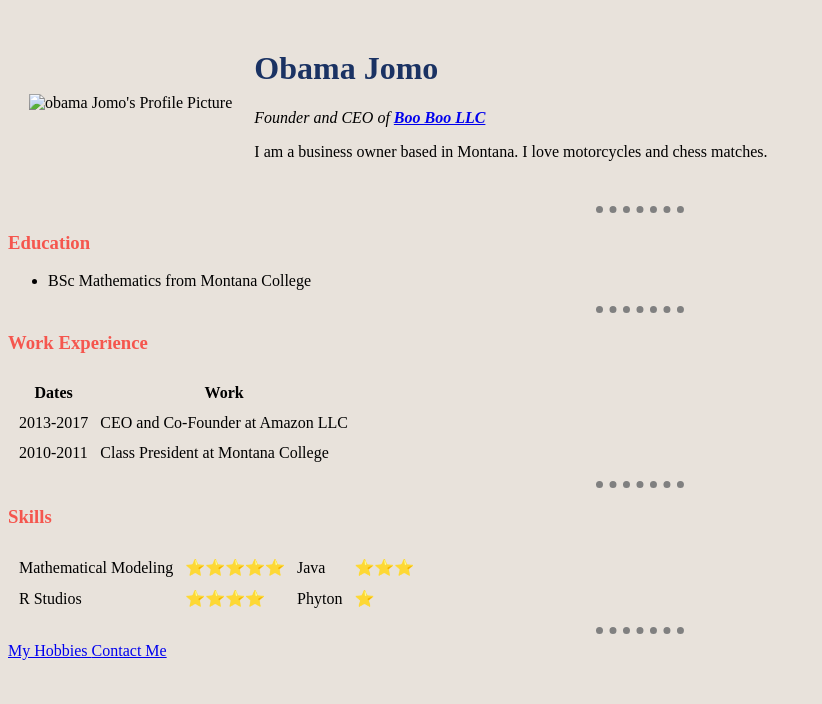
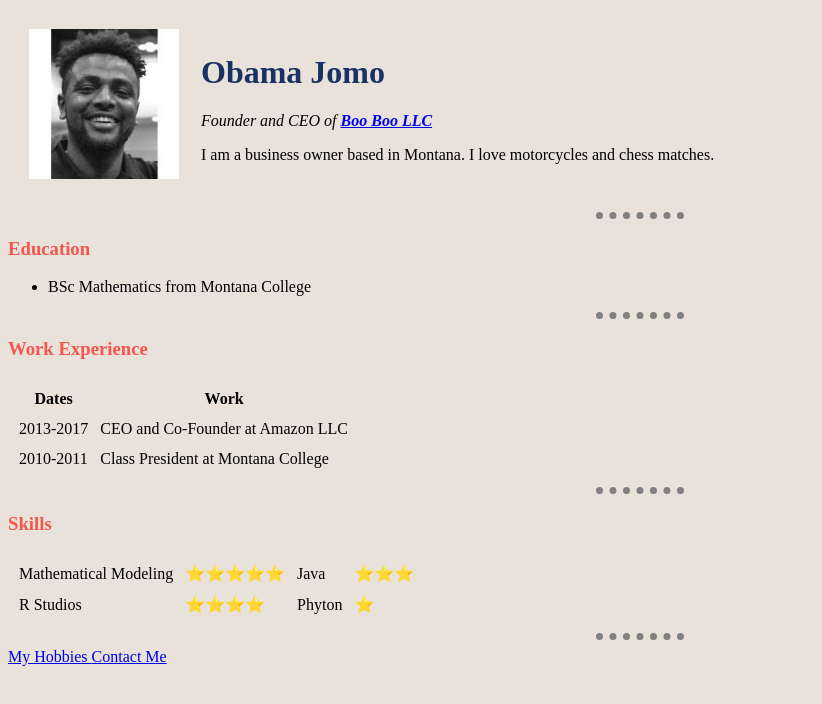
Before and after one commit to sankiko/cv, a plain HTML site: page index.html in a window 1280 px wide. Shown: the whole page, without its empty margins (0-822 px from the left). Drawn offline with Linux system fonts and the light colour scheme; files that its build step writes are made by us from their sources.

Commit message:
Update index.html

```diff
--- a/index.html
+++ b/index.html
@@ -12,7 +12,7 @@
 <body>
   <table cellspacing="20">
     <tr>
-      <td><img src="images/faceshot.jpg" alt="obama Jomo's Profile Picture"></td>
+      <td><img src="faceshot.jpg" alt="obama Jomo's Profile Picture"></td>
       <td>
         <h1>Obama Jomo</h1>
         <p><em>Founder and CEO of <strong><a href="https://google.com/">Boo Boo LLC</a></strong></em></p>
```
